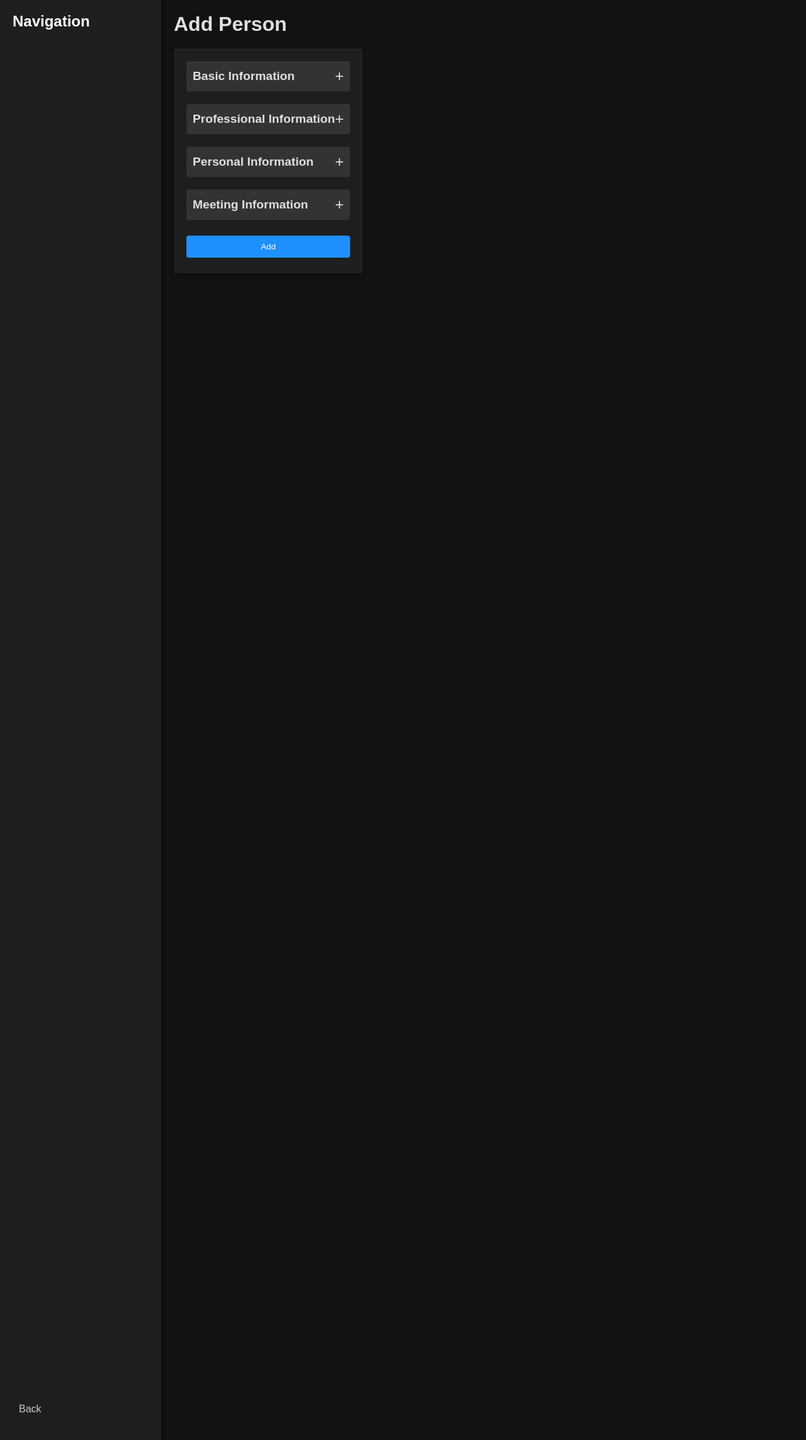
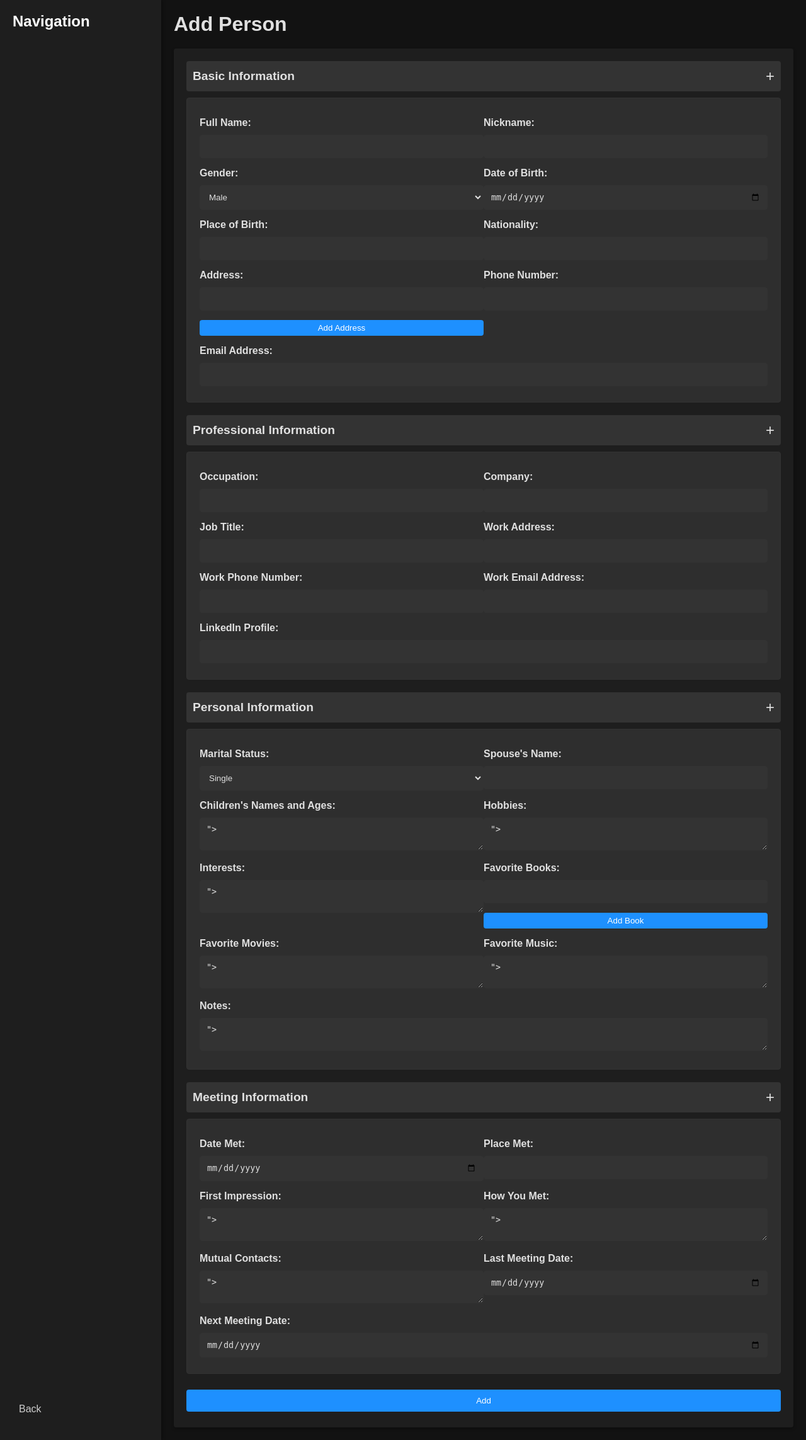
Before and after one commit to JeffreyConton/PersonalPersonDatabase, a Flask app: page /add in a window 1280 px wide. Shown: the whole page at 63% size. Run offline with Flask 3, Linux system fonts and the light colour scheme.

Commit message:
dual collum editing page

```diff
--- a/app/static/css/styles.css
+++ b/app/static/css/styles.css
@@ -58,8 +58,6 @@ body {
     width: 80%;
     padding: 20px;
     overflow-y: auto;
-    display: flex;
-    flex-wrap: wrap;
 }
 
 h2 {
@@ -72,7 +70,6 @@ h2 {
     display: grid;
     grid-template-columns: repeat(auto-fill, minmax(200px, 1fr));
     gap: 20px;
-    width: 100%;
 }
 
 .grid-item {
@@ -154,10 +151,14 @@ button:hover {
     box-shadow: 0 2px 5px rgba(0,0,0,0.3);
 }
 
+.form-container {
+    display: flex;
+    flex-wrap: wrap;
+}
+
 .dropdown-section {
     margin-bottom: 20px;
-    display: flex;
-    flex-direction: column;
+    width: 100%;
 }
 
 .dropdown-header {
@@ -188,10 +189,17 @@ button:hover {
     border-radius: 4px;
     margin-top: 10px;
     background-color: #2e2e2e;
+    display: flex;
+    flex-wrap: wrap;
 }
 
 .dropdown-content.show {
-    display: block;
+    display: flex;
+}
+
+.form-group {
+    flex: 1 1 calc(50% - 20px);
+    min-width: 250px;
 }
 
 .add-btn {
@@ -206,3 +214,4 @@ button:hover {
 
 .add-btn:hover {
     background-color: #005bb5;
+}
--- a/app/templates/edit.html
+++ b/app/templates/edit.html
@@ -23,28 +23,35 @@
                             <span class="toggle-icon">+</span>
                         </div>
                         <div class="dropdown-content">
+                            <div class="form-group">
                                 <label for="full_name">Full Name:</label>
                                 <input type="text" id="full_name" name="full_name" value="{{ person.full_name if person else '' }}" required>
-
+                            </div>
+                            <div class="form-group">
                                 <label for="nickname">Nickname:</label>
                                 <input type="text" id="nickname" name="nickname" value="{{ person.nickname if person else '' }}">
-
+                            </div>
+                            <div class="form-group">
                                 <label for="gender">Gender:</label>
                                 <select id="gender" name="gender">
                                     <option value="Male" {% if person and person.gender == "Male" %}selected{% endif %}>Male</option>
                                     <option value="Female" {% if person and person.gender == "Female" %}selected{% endif %}>Female</option>
                                     <option value="Other" {% if person and person.gender == "Other" %}selected{% endif %}>Other</option>
                                 </select>
-
+                            </div>
+                            <div class="form-group">
                                 <label for="date_of_birth">Date of Birth:</label>
                                 <input type="date" id="date_of_birth" name="date_of_birth" value="{{ person.date_of_birth if person else '' }}">
-
+                            </div>
+                            <div class="form-group">
                                 <label for="place_of_birth">Place of Birth:</label>
                                 <input type="text" id="place_of_birth" name="place_of_birth" value="{{ person.place_of_birth if person else '' }}">
-
+                            </div>
+                            <div class="form-group">
                                 <label for="nationality">Nationality:</label>
                                 <input type="text" id="nationality" name="nationality" value="{{ person.nationality if person else '' }}">
-
+                            </div>
+                            <div class="form-group">
                                 <label for="address">Address:</label>
                                 <div id="address-container">
                                     {% if person and person.address %}
@@ -56,12 +63,15 @@
                                     {% endif %}
                                 </div>
                                 <button type="button" class="add-btn" onclick="addField('address-container', 'address')">Add Address</button>
-
+                            </div>
+                            <div class="form-group">
                                 <label for="phone_number">Phone Number:</label>
                                 <input type="text" id="phone_number" name="phone_number" value="{{ person.phone_number if person else '' }}">
-
+                            </div>
+                            <div class="form-group">
                                 <label for="email_address">Email Address:</label>
                                 <input type="email" id="email_address" name="email_address" value="{{ person.email_address if person else '' }}">
+                            </div>
                         </div>
                     </div>
 
@@ -71,26 +81,34 @@
                             <span class="toggle-icon">+</span>
                         </div>
                         <div class="dropdown-content">
+                            <div class="form-group">
                                 <label for="occupation">Occupation:</label>
                                 <input type="text" id="occupation" name="occupation" value="{{ person.occupation if person else '' }}">
-
+                            </div>
+                            <div class="form-group">
                                 <label for="company">Company:</label>
                                 <input type="text" id="company" name="company" value="{{ person.company if person else '' }}">
-
+                            </div>
+                            <div class="form-group">
                                 <label for="job_title">Job Title:</label>
                                 <input type="text" id="job_title" name="job_title" value="{{ person.job_title if person else '' }}">
-
+                            </div>
+                            <div class="form-group">
                                 <label for="work_address">Work Address:</label>
                                 <input type="text" id="work_address" name="work_address" value="{{ person.work_address if person else '' }}">
-
+                            </div>
+                            <div class="form-group">
                                 <label for="work_phone_number">Work Phone Number:</label>
                                 <input type="text" id="work_phone_number" name="work_phone_number" value="{{ person.work_phone_number if person else '' }}">
-
+                            </div>
+                            <div class="form-group">
                                 <label for="work_email_address">Work Email Address:</label>
                                 <input type="email" id="work_email_address" name="work_email_address" value="{{ person.work_email_address if person else '' }}">
-
+                            </div>
+                            <div class="form-group">
                                 <label for="linkedin_profile">LinkedIn Profile:</label>
                                 <input type="text" id="linkedin_profile" name="linkedin_profile" value="{{ person.linkedin_profile if person else '' }}">
+                            </div>
                         </div>
                     </div>
 
@@ -100,6 +118,7 @@
                             <span class="toggle-icon">+</span>
                         </div>
                         <div class="dropdown-content">
+                            <div class="form-group">
                                 <label for="marital_status">Marital Status:</label>
                                 <select id="marital_status" name="marital_status">
                                     <option value="Single" {% if person and person.marital_status == "Single" %}selected{% endif %}>Single</option>
@@ -107,19 +126,24 @@
                                     <option value="Divorced" {% if person and person.marital_status == "Divorced" %}selected{% endif %}>Divorced</option>
                                     <option value="Widowed" {% if person and person.marital_status == "Widowed" %}selected{% endif %}>Widowed</option>
                                 </select>
-
+                            </div>
+                            <div class="form-group">
                                 <label for="spouse_name">Spouse's Name:</label>
                                 <input type="text" id="spouse_name" name="spouse_name" value="{{ person.spouse_name if person else '' }}">
-
+                            </div>
+                            <div class="form-group">
                                 <label for="children_names_ages">Children's Names and Ages:</label>
-                            <textarea id="children_names_ages" name="children_names_ages">{{ person.children_names_ages if person else '' }}</textarea>
-
+                                <textarea id="children_names_ages" name="children_names_ages">{{ person.children_names_ages if person else '' }}"></textarea>
+                            </div>
+                            <div class="form-group">
                                 <label for="hobbies">Hobbies:</label>
-                            <textarea id="hobbies" name="hobbies">{{ person.hobbies if person else '' }}</textarea>
-
+                                <textarea id="hobbies" name="hobbies">{{ person.hobbies if person else '' }}"></textarea>
+                            </div>
+                            <div class="form-group">
                                 <label for="interests">Interests:</label>
                                 <textarea id="interests" name="interests">{{ person.interests if person else '' }}"></textarea>
-
+                            </div>
+                            <div class="form-group">
                                 <label for="favorite_books">Favorite Books:</label>
                                 <div id="favorite-books-container">
                                     {% if person and person.favorite_books %}
@@ -131,15 +155,19 @@
                                     {% endif %}
                                 </div>
                                 <button type="button" class="add-btn" onclick="addField('favorite-books-container', 'favorite_books')">Add Book</button>
-
+                            </div>
+                            <div class="form-group">
                                 <label for="favorite_movies">Favorite Movies:</label>
-                            <textarea id="favorite_movies" name="favorite_movies">{{ person.favorite_movies if person else '' }}</textarea>
-
+                                <textarea id="favorite_movies" name="favorite_movies">{{ person.favorite_movies if person else '' }}"></textarea>
+                            </div>
+                            <div class="form-group">
                                 <label for="favorite_music">Favorite Music:</label>
                                 <textarea id="favorite_music" name="favorite_music">{{ person.favorite_music if person else '' }}"></textarea>
-
+                            </div>
+                            <div class="form-group">
                                 <label for="notes">Notes:</label>
                                 <textarea id="notes" name="notes">{{ person.notes if person else '' }}"></textarea>
+                            </div>
                         </div>
                     </div>
 
@@ -149,26 +177,34 @@
                             <span class="toggle-icon">+</span>
                         </div>
                         <div class="dropdown-content">
+                            <div class="form-group">
                                 <label for="date_met">Date Met:</label>
                                 <input type="date" id="date_met" name="date_met" value="{{ person.date_met if person else '' }}">
-
+                            </div>
+                            <div class="form-group">
                                 <label for="place_met">Place Met:</label>
                                 <input type="text" id="place_met" name="place_met" value="{{ person.place_met if person else '' }}">
-
+                            </div>
+                            <div class="form-group">
                                 <label for="first_impression">First Impression:</label>
                                 <textarea id="first_impression" name="first_impression">{{ person.first_impression if person else '' }}"></textarea>
-
+                            </div>
+                            <div class="form-group">
                                 <label for="how_you_met">How You Met:</label>
                                 <textarea id="how_you_met" name="how_you_met">{{ person.how_you_met if person else '' }}"></textarea>
-
+                            </div>
+                            <div class="form-group">
                                 <label for="mutual_contacts">Mutual Contacts:</label>
                                 <textarea id="mutual_contacts" name="mutual_contacts">{{ person.mutual_contacts if person else '' }}"></textarea>
-
+                            </div>
+                            <div class="form-group">
                                 <label for="last_meeting_date">Last Meeting Date:</label>
                                 <input type="date" id="last_meeting_date" name="last_meeting_date" value="{{ person.last_meeting_date if person else '' }}">
-
+                            </div>
+                            <div class="form-group">
                                 <label for="next_meeting_date">Next Meeting Date:</label>
                                 <input type="date" id="next_meeting_date" name="next_meeting_date" value="{{ person.next_meeting_date if person else '' }}">
+                            </div>
                         </div>
                     </div>
 
```
Lines whose indentation alone changed are shown as unchanged.
